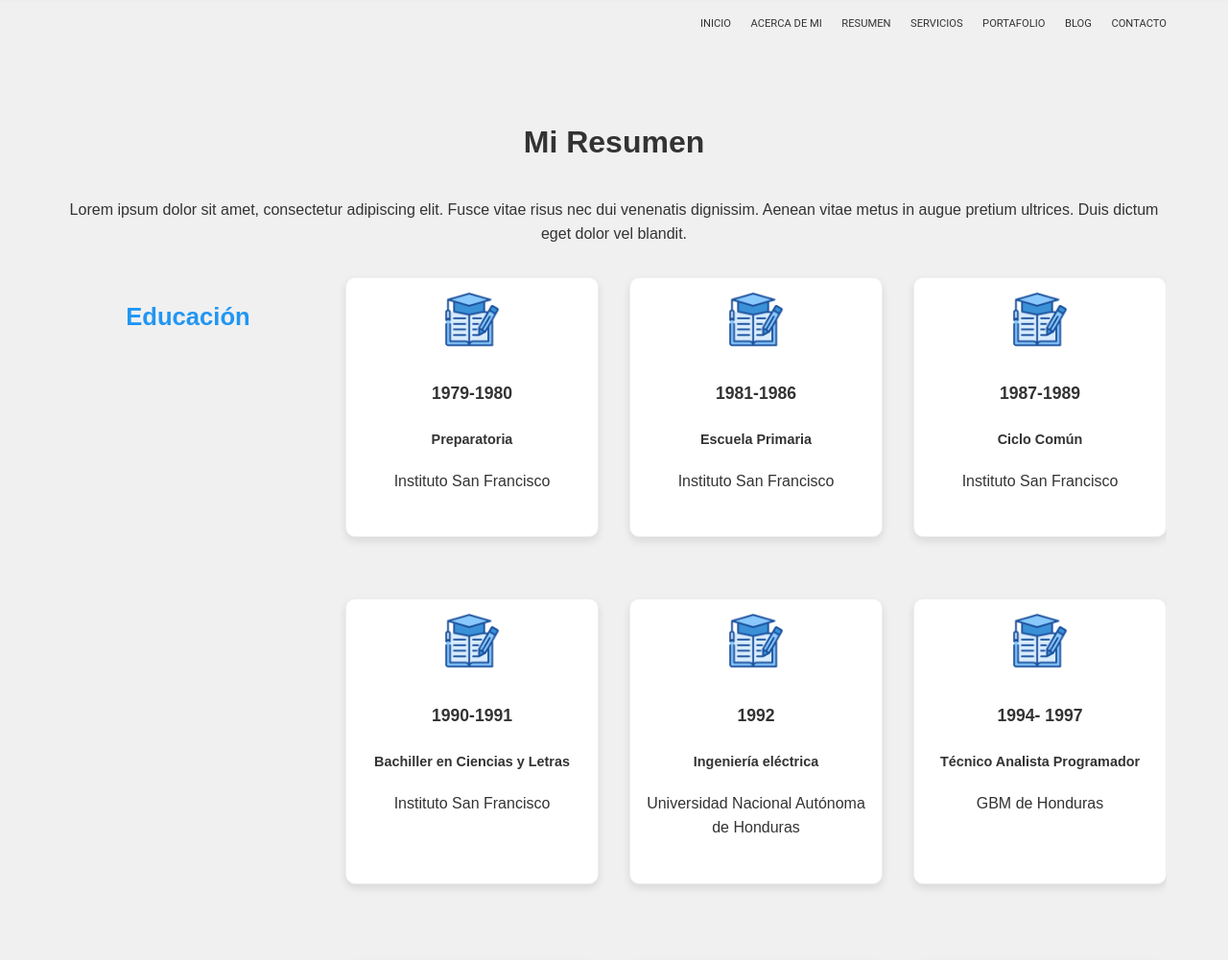
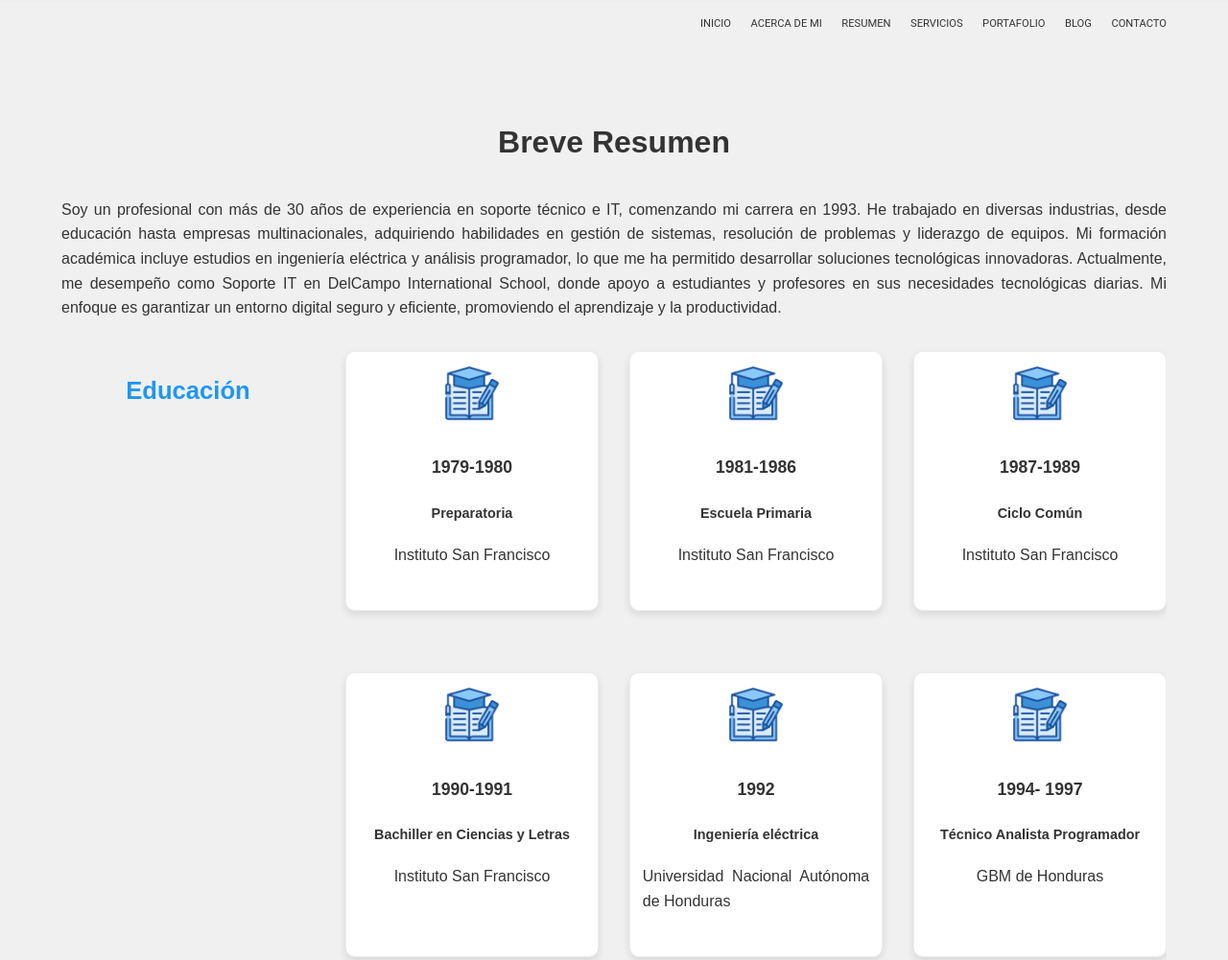
Before and after one commit to siujose/portafolio, a plain HTML site: page resume.html in a window 1280 px wide. Shown: the top 1001 px of the page at 96% size. Drawn offline with Linux system fonts and the light colour scheme.

Commit message:
Version_3

```diff
--- a/resume.html
+++ b/resume.html
@@ -24,8 +24,8 @@
 
     <main id="resume">
         <section class="container">
-            <h1>Mi Resumen</h1>
-            <p>Lorem ipsum dolor sit amet, consectetur adipiscing elit. Fusce vitae risus nec dui venenatis dignissim. Aenean vitae metus in augue pretium ultrices. Duis dictum eget dolor vel blandit.</p>
+            <h1>Breve Resumen</h1>
+            <p>Soy un profesional con más de 30 años de experiencia en soporte técnico e IT, comenzando mi carrera en 1993. He trabajado en diversas industrias, desde educación hasta empresas multinacionales, adquiriendo habilidades en gestión de sistemas, resolución de problemas y liderazgo de equipos. Mi formación académica incluye estudios en ingeniería eléctrica y análisis programador, lo que me ha permitido desarrollar soluciones tecnológicas innovadoras. Actualmente, me desempeño como Soporte IT en DelCampo International School, donde apoyo a estudiantes y profesores en sus necesidades tecnológicas diarias. Mi enfoque es garantizar un entorno digital seguro y eficiente, promoviendo el aprendizaje y la productividad.</p>
 
             <div class="education">
                 <h2>Educación</h2>
--- a/style.css
+++ b/style.css
@@ -296,7 +296,7 @@ nav a:hover { /* Selecciona todos los elementos a dentro de un elemento nav cuan
 #resume p { /* Selecciona todos los elementos p dentro de un elemento con el id resume */
     font-size: 1em; /* Establece el tamaño de la fuente */
     margin-bottom: 2em; /* Establece el margen inferior */
-    text-align: center; /* Alinea el texto al centro */
+    text-align: justify; /* Alinea el texto al centro */
 }
 
 .education { /* Selecciona todos los elementos con la clase education */
```
